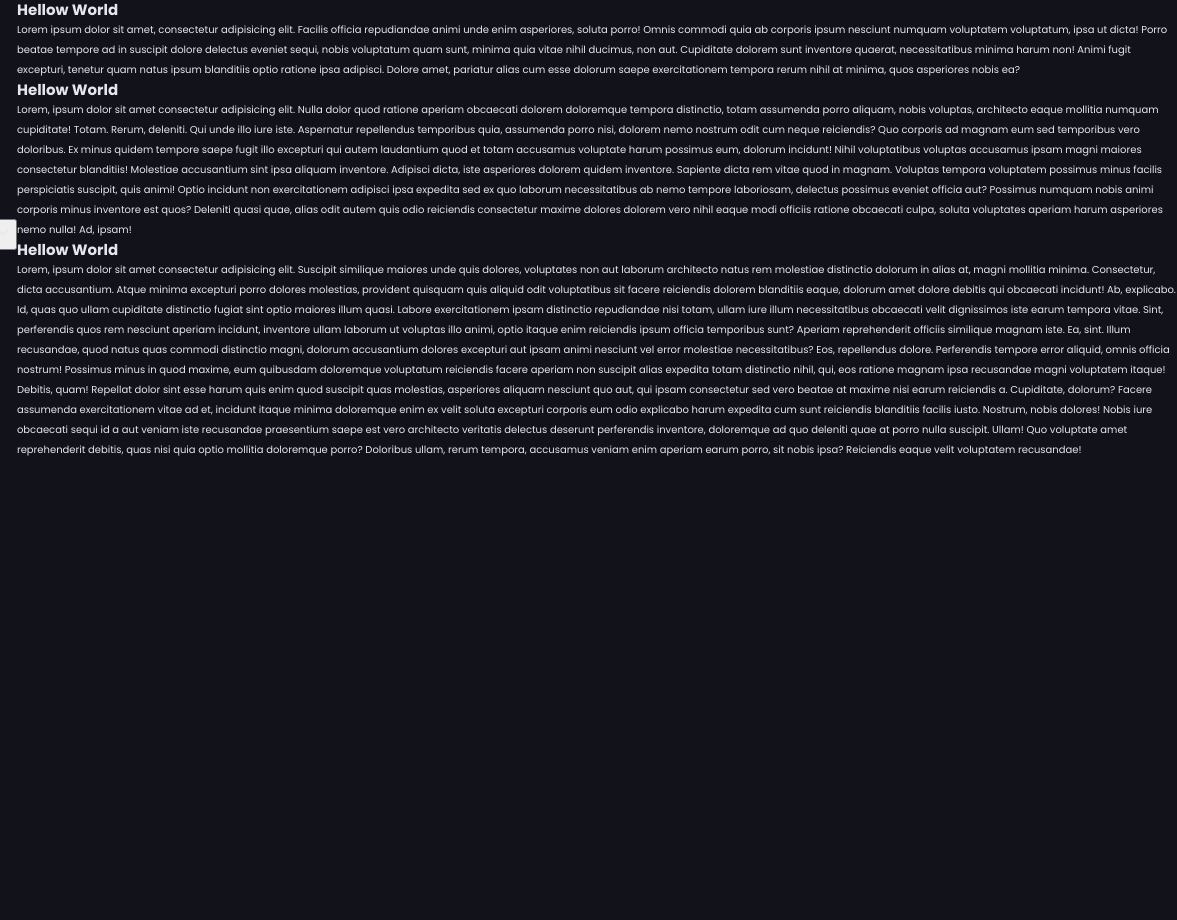
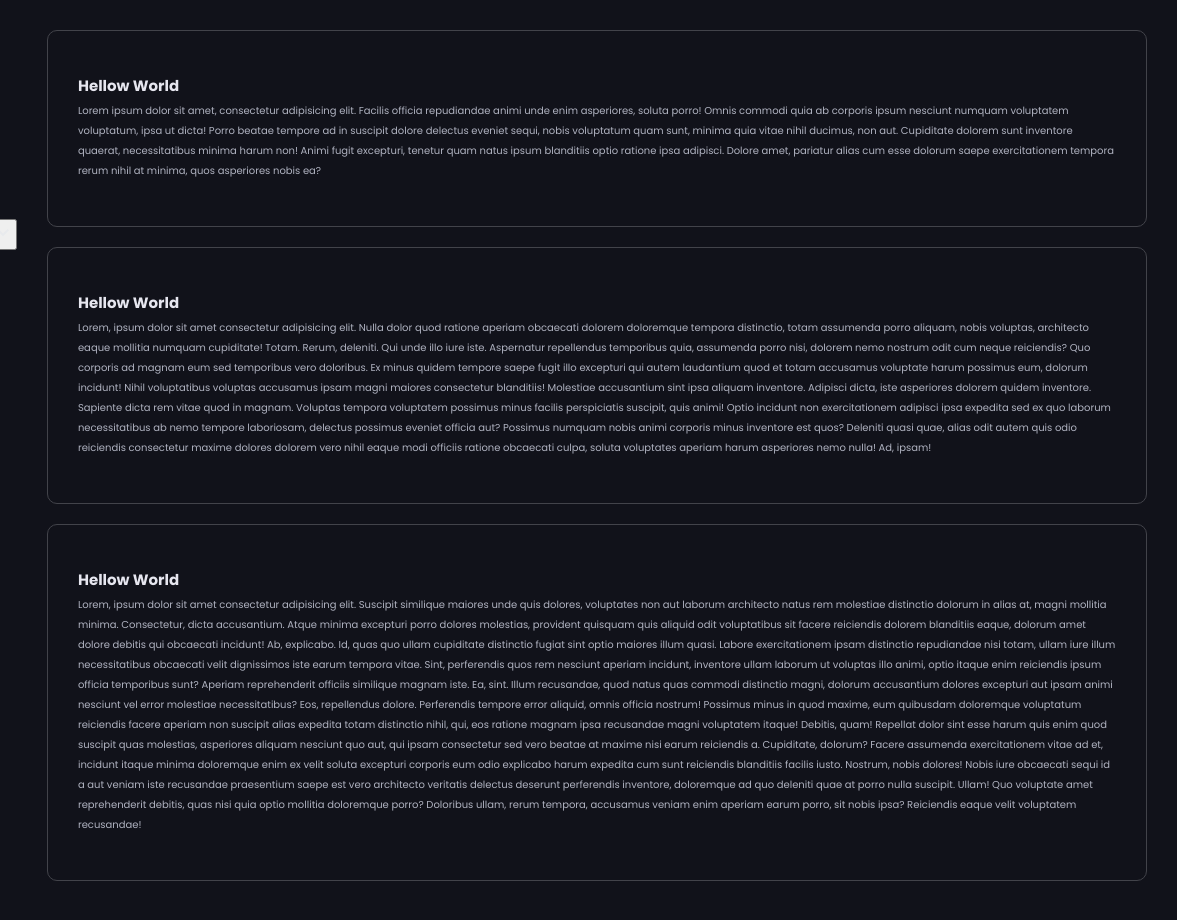
Before and after one commit to jcdavidarg/responsive-sidebar-practice, a plain HTML site: page index.html in a window 1280 px wide. Shown: the full height of the page, 103-1280 px from the left. Before the commit the page ends 800 px from the top, so only its background shows below. Drawn offline with Linux system fonts and the light colour scheme.

Commit message:
main and container styles

```diff
--- a/style.css
+++ b/style.css
@@ -31,3 +31,24 @@ body {
     display: grid;
     grid-template-columns: auto 1fr;
 }
+
+main {
+    padding: min(3em, 7%);
+}
+
+main p {
+    color: var(--secondaty-text-clr);
+    margin-top: 0.5em;
+    margin-bottom: 1.5em;
+}
+
+.container {
+    border: 1px solid var(--line-clr);
+    border-radius: 1em;
+    margin-bottom: 2em;
+    padding: min(3em, 15%);
+}
+
+h2, p {
+    margin-top: 1em;
+}
```
